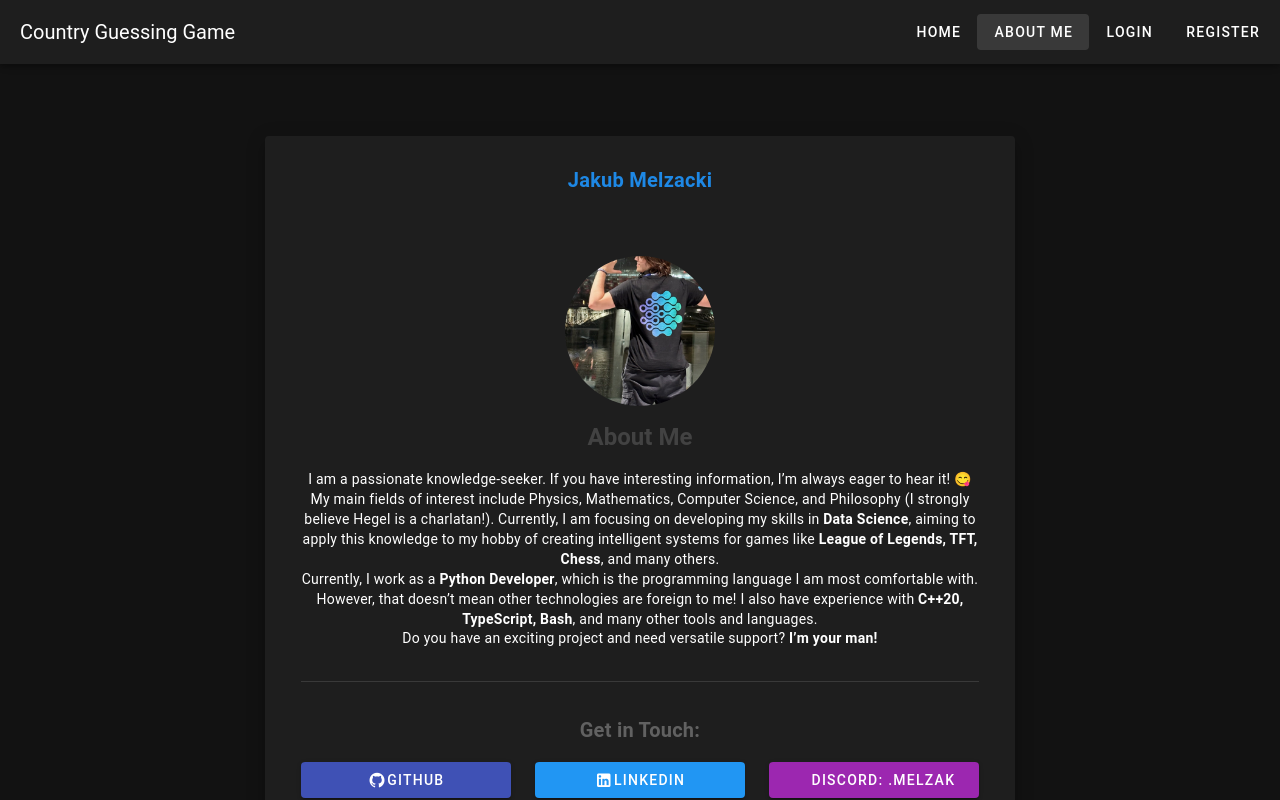
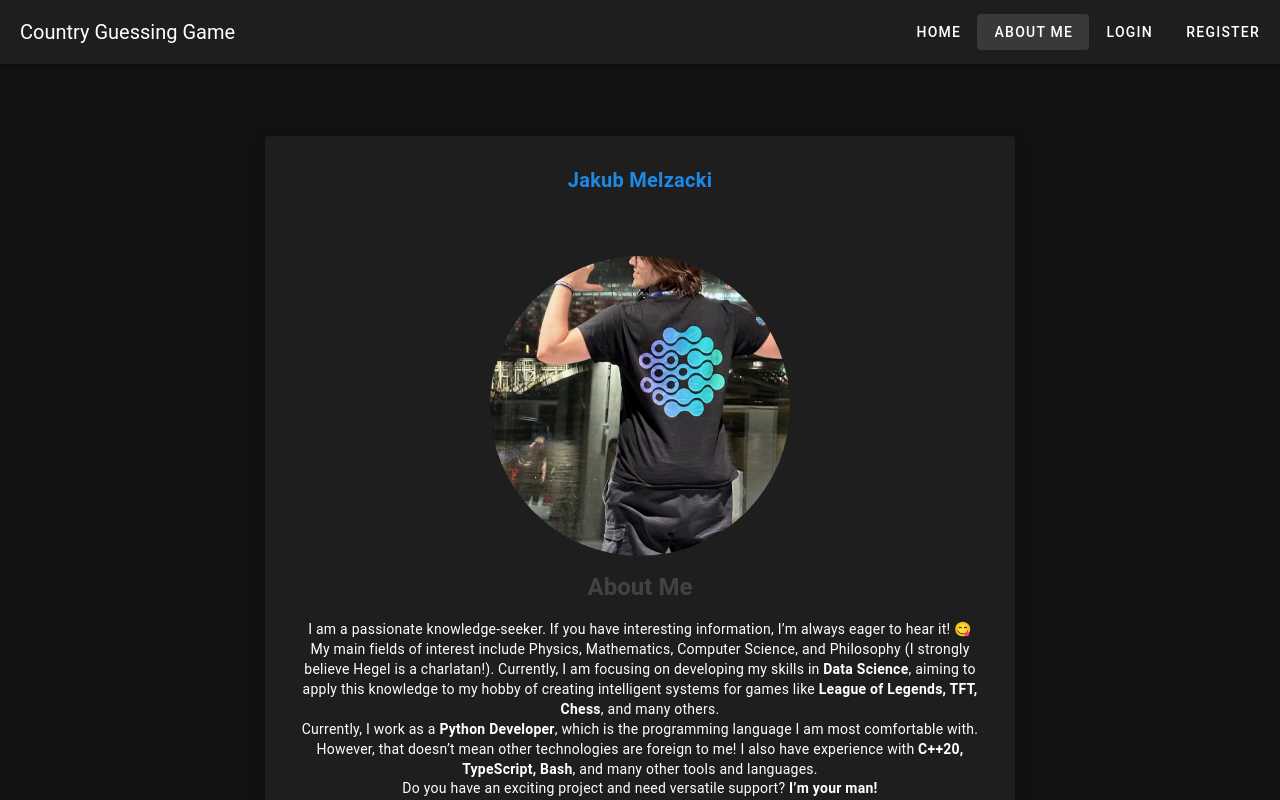
Before and after one commit to melzak252/JMelzacki, a Vue app in the folder client/: page /aboutme in a window 1280 px wide. Shown: the top 800 px of the page. Built offline with nearby package versions, Linux system fonts and the light colour scheme; no server answers.

Commit message:
Fix image size

```diff
--- a/client/src/pages/AboutMePage.vue
+++ b/client/src/pages/AboutMePage.vue
@@ -11,7 +11,7 @@
             <v-row class="my-5">
               <v-col cols="12">
                 <v-avatar
-                  size="150"
+                  size="300"
                   class="mx-auto mb-4"
                 >
                   <v-img
```
